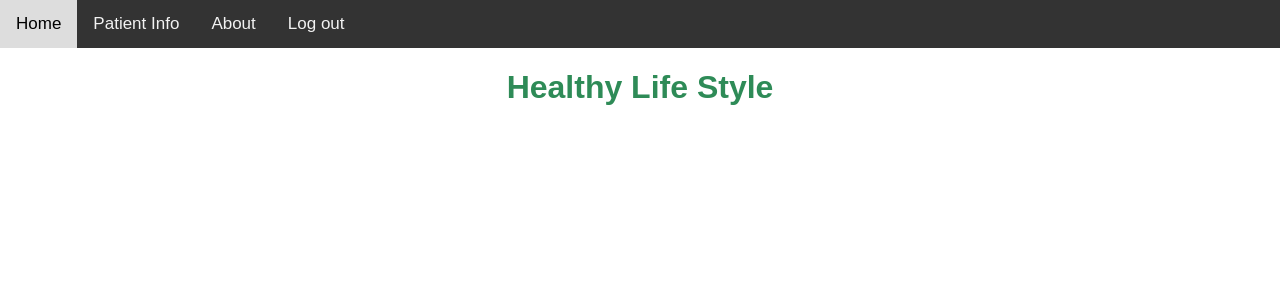
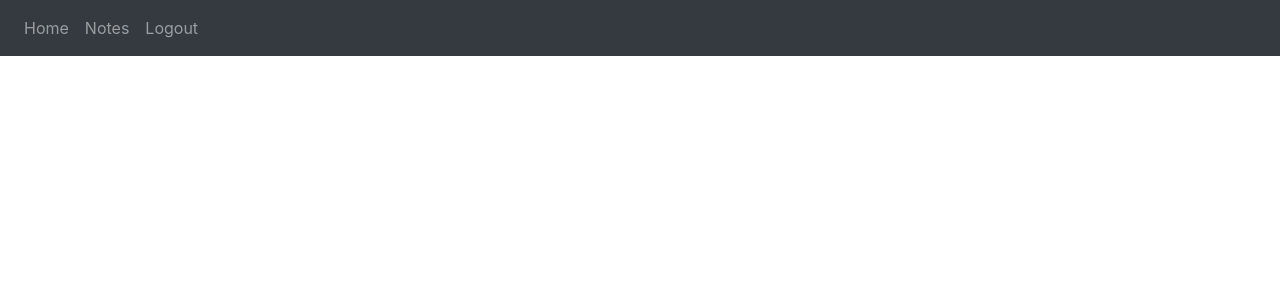
Before and after one commit to Xavier-NP/Healthty-Life-Style, a Flask app: page /about in a window 1280 px wide. Shown: the top 300 px of the page. Run offline with Flask 2, Linux system fonts and the light colour scheme; a user stored in the database is signed in; some libraries are stand-ins or nearby versions.

Commit message:
Modified Base.html

```diff
--- a/Web App/website/templates/base.html
+++ b/Web App/website/templates/base.html
@@ -1,61 +1,73 @@
 <!DOCTYPE html>
 <html>
     <head>
-<meta name="viewport" content="width=device-width, initial-scale=1">
-<style>
-body {
-  margin: 0;
-  font-family: Arial, Helvetica, sans-serif;
-}
-
-.topnav {
-  overflow: hidden;
-  background-color: #333;
-}
-
-.topnav a {
-  float: left;
-  color: #f2f2f2;
-  text-align: center;
-  padding: 14px 16px;
-  text-decoration: none;
-  font-size: 17px;
-}
-
-.topnav a:hover {
-  background-color: #ddd;
-  color: black;
-}
-
-.topnav a.active {
-  background-color: #7fbad1;
-  color: white;
-}
-</style>
+        <meta charset="utf-8">
+        <meta name="viewport" content="width=device-width, initial-scale=1" />
+        <!-- CSS -->
+        <link
+      rel="stylesheet"
+      href="https://stackpath.bootstrapcdn.com/bootstrap/4.4.1/css/bootstrap.min.css"
+      integrity="sha384-Vkoo8x4CGsO3+Hhxv8T/Q5PaXtkKtu6ug5TOeNV6gBiFeWPGFN9MuhOf23Q9Ifjh"
+      crossorigin="anonymous"
+    />
+        <link
+      rel="stylesheet"
+      href="https://stackpath.bootstrapcdn.com/font-awesome/4.7.0/css/font-awesome.min.css"
+      crossorigin="anonymous"
+    />
+    <title>{%block title%}Home{% endblock %}</title>
     </head>
     <body>
+        <!--Navbar-->
+        <nav class="navbar navbar-expand-lg navbar-dark bg-dark">
+            <button class="navbar-toggler" type="button" data-bs-toggle="collapse" data-bs-target="#navbar">
+                <span class="navbar-toggler-icon"></span>
+            </button>
+            <div class="collapse navbar-collapse" id="navbar">
+                <div class = "navbar-nav">
+                    <!-- Add new Navigation Bar Items Here-->
+                    {% if user.is_authenticated %} <!-- Routes accessible only after login-->
+                    <a class="nav-item nav-link" id='home' href="/home">Home</a>
+                    <a class="nav-item nav-link" id='note' href="/notes">Notes</a>
+                    <a class="nav-item nav-link" id='logout' href="/logout">Logout</a>
+                    {% else %}<!-- Routes accessible without login-->
+                    <a class="nav-item nav-link" id='login' href="/login">Login</a>
+                    <a class="nav-item nav-link" id='signUp' href="/sign-up">Sign-up</a>
 
-<div class="topnav">{% block navbar %}
-  {% if user.is_authenticated %}
-  <a href="home">Home</a>
-  <a href="userinfo">Patient Info</a>
-  <a href="about">About</a>
-  <a href="logout">Log out</a>
+                    {% endif %}
+                </div>
+            </div>
+        </nav>
+
+        <!--Flash Messages-->
+        {% with messages = get_flashed_messages(with_categories=true) %}
+        {% if messages %}
+            {% for category,message in messages %}
+            {% if category == 'error' %}
+            <div class="alert alert-danger alter-dismissable fade show" role="alert">
+                {{ message }}
+                <button type="button" class="close" data-bs-dismiss="alert">
+                    <span aria-hidden="true"> &times; </span>
+                </button>
+            </div>
             {% else %}
-  <a href="home">Home</a>
-  <a href="login">Login</a>
-  <a href="signup">Sign Up</a>
-  <a href="userinfo">Patient Info</a>
-  <a href="about">About</a>
+            <div class="alert alert-success alter-dismissable fade show" role="alert">
+                {{ message }}
+                <button type="button" class="close" data-bs-dismiss="alert">
+                    <span aria-hidden="true"> &times; </span>
+                </button>
+            </div>
             {% endif %}
+            {% endfor %}
+        {% endif %}
+        {% endwith %}
+
+        <div class = "container">
+            {% block content %}
             {% endblock %}
         </div>
-
-<div style="color:seagreen ">
-    <tle>{% block title %}<h1 align = "center"><b>Healthy Life Style</b></h1>{% endblock %}</tle><br>
-</div>
-
-<cnt align = "center">{% block code %} {% endblock %}</cnt>
-
+        <!-- Javascript -->
+        <script src="https://cdn.jsdelivr.net/npm/bootstrap@5.1.3/dist/js/bootstrap.bundle.min.js" integrity="sha384-ka7Sk0Gln4gmtz2MlQnikT1wXgYsOg+OMhuP+IlRH9sENBO0LRn5q+8nbTov4+1p" crossorigin="anonymous"></script>
+        <script type="text/javascript" src="{{ url_for('static',filename='index.js') }} "></script>
     </body>
 </html>
```
Lines whose indentation alone changed are shown as unchanged.
